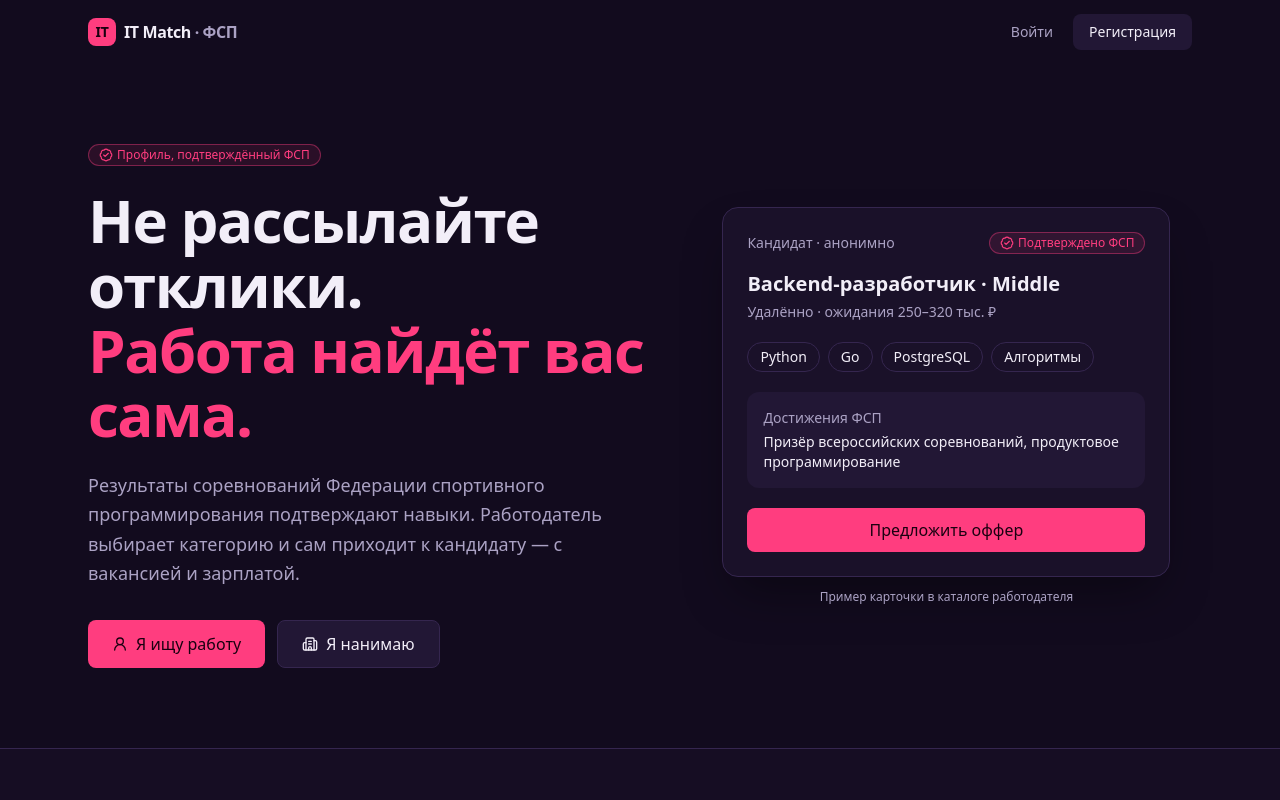
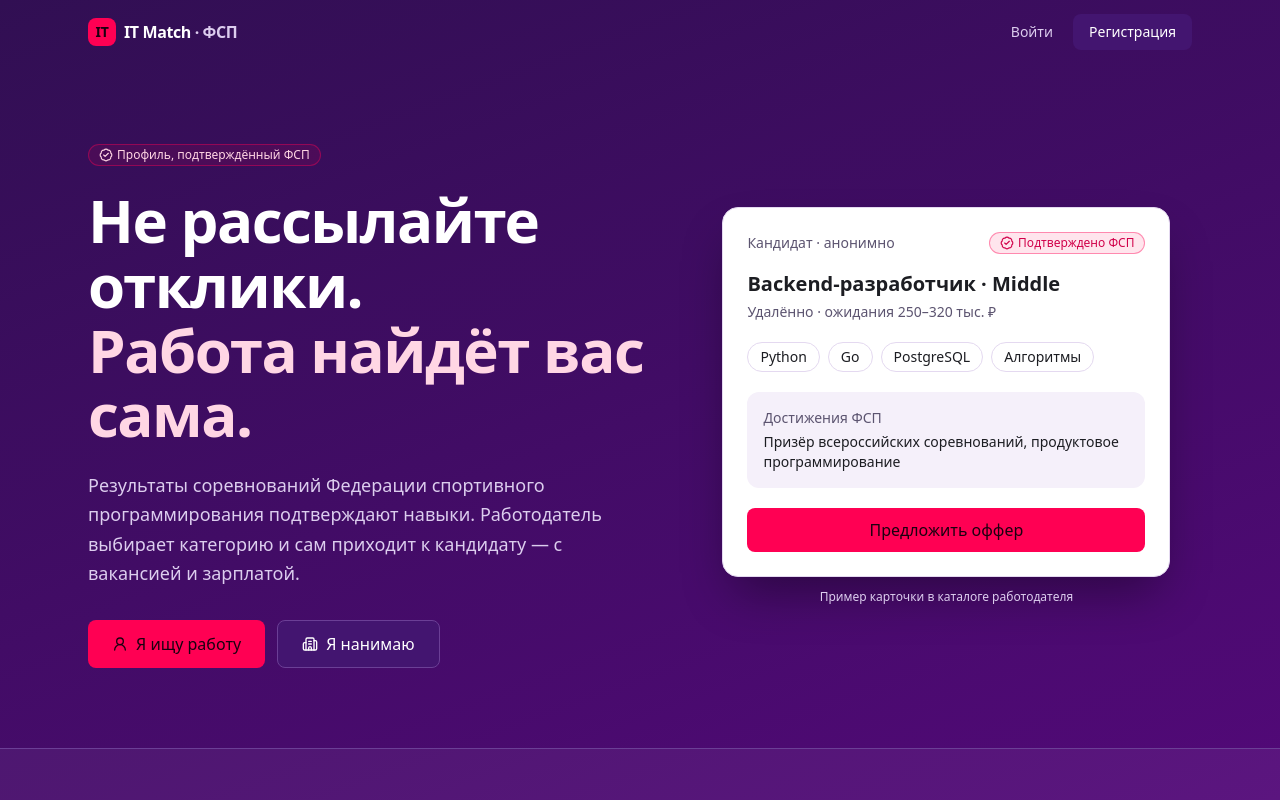
Before and after one commit to LaimOr127/Digital-platform-aggregator-of-IT-vacancies-FSP-, a React (Vite) app in the folder frontend/: page / in a window 1280 px wide. Shown: the top 800 px of the page. Built offline with nearby package versions, Linux system fonts and the light colour scheme.

Commit message:
feat(ui): оформление по шаблону презентации ФСП — фиолетовый фон, белые карточки, плашки заголовков, Montserrat

```diff
--- a/frontend/index.html
+++ b/frontend/index.html
@@ -5,7 +5,7 @@
     <meta name="viewport" content="width=device-width, initial-scale=1.0" />
     <title>IT Match · ФСП</title>
     <meta name="description" content="Агрегатор ИТ-вакансий: работодатель выходит на кандидата с подтверждённым профилем ФСП" />
-    <meta name="theme-color" content="#120b1e" />
+    <meta name="theme-color" content="#310f53" />
   </head>
   <body>
     <div id="root"></div>
--- a/frontend/package.json
+++ b/frontend/package.json
@@ -14,6 +14,7 @@
   },
   "dependencies": {
     "@fontsource-variable/inter": "^5.3.0",
+    "@fontsource-variable/montserrat": "^5.3.0",
     "@hookform/resolvers": "^5.9.1",
     "@tanstack/react-query": "^5.104.0",
     "lucide-react": "^1.49.0",
--- a/frontend/src/features/employer/TestPreviewDialog.tsx
+++ b/frontend/src/features/employer/TestPreviewDialog.tsx
@@ -36,7 +36,7 @@ export function TestPreviewDialog({ vacancy, onClose }: { vacancy: Vacancy | nul
                 </p>
                 <p className="mt-1 font-medium">{q.prompt}</p>
                 {q.code && (
-                  <pre className="mt-2 overflow-x-auto rounded-lg bg-bg p-3 text-xs">
+                  <pre className="mt-2 overflow-x-auto rounded-lg bg-surface-2 p-3 text-xs">
                     <code>{q.code}</code>
                   </pre>
                 )}
--- a/frontend/src/features/landing/Landing.tsx
+++ b/frontend/src/features/landing/Landing.tsx
@@ -95,7 +95,7 @@ export function Landing() {
         </motion.div>
       </section>
 
-      <section aria-labelledby="how" className="border-y border-line bg-surface/50">
+      <section aria-labelledby="how" className="border-y border-line bg-white/5">
         <div className="mx-auto max-w-6xl px-4 py-20 sm:px-6">
           <motion.h2 id="how" {...fadeUp()} className="text-3xl font-semibold tracking-tight">
             Обратная механика подбора
--- a/frontend/src/styles.css
+++ b/frontend/src/styles.css
@@ -1,24 +1,52 @@
 @import "tailwindcss";
 @import "@fontsource-variable/inter";
+@import "@fontsource-variable/montserrat";
 
-/* Дизайн-токены: единственное место, где заданы цвета. Палитра ФСП (из шаблона презентации):
-   глубокий фиолетовый фон, малиновый акцент, лавандовый для справочных статусов.
-   Оттенки высветлены для тёмной темы: контраст текста и бейджей не ниже 4.5:1. */
+/* Дизайн-токены: единственное место, где заданы цвета. Палитра шаблона презентации ФСП:
+   фиолетовый фон (#310F53 -> #520978), белые карточки, малиновый акцент (#FF0053, наведение #FC3777),
+   дополнительные #8A83D1 и #FFD6E4, базовые #FFFFFF и #1C1D22.
+   Два контекста: на фиолетовом фоне текст белый, внутри белых поверхностей (карточки, панели,
+   диалоги) токены текста и статусов переопределены на тёмные — контраст не ниже 4.5:1.
+   Малиновый — для кнопок и плашек; мелкий малиновый текст на фиолетовом не используется
+   (text-accent там светло-розовый). */
 :root {
   color-scheme: dark;
-  --bg: #120b1e;
-  --surface: #1a1129;
-  --surface-2: #221735;
-  --border: #35264f;
-  --text: #f2eef8;
-  --muted: #aba2c4;
-  --accent: #ff3d7f;
-  --accent-strong: #ff6b9b;
+  --bg: #310f53;
+  --bg-end: #520978;
+  --surface: #ffffff;
+  --surface-2: #431570;
+  --border: #6b3f96;
+  --text: #ffffff;
+  --muted: #dccdee;
+  --accent: #ff0053;
+  --accent-strong: #fc3777;
+  --accent-text: #ffd6e4;
   --on-accent: #1a0010;
-  --success: #3ddc97;
-  --warn: #f5c044;
-  --danger: #ff7a52;
-  --info: #a9a3ee;
+  --pill: #ffd6e4;
+  --on-pill: #520978;
+  --success: #6ee7b0;
+  --warn: #ffd27a;
+  --danger: #ffa98a;
+  --info: #c9c4ff;
+}
+
+/* Белые поверхности: всё внутри них читается тёмным по белому. В слое base — чтобы явные
+   text-* утилиты на самих поверхностях имели приоритет. */
+@layer base {
+  .bg-surface,
+  [class*="bg-surface/"],
+  dialog {
+    --surface-2: #f5f0fa;
+    --border: #e4d9f0;
+    --text: #1c1d22;
+    --muted: #5c5470;
+    --accent-text: #d1004a;
+    --success: #0f7a4a;
+    --warn: #8a5a00;
+    --danger: #c2410c;
+    --info: #4b3fb5;
+    color: var(--text);
+  }
 }
 
 @theme inline {
@@ -35,15 +63,33 @@
   --color-warn: var(--warn);
   --color-danger: var(--danger);
   --color-info: var(--info);
+  --color-pill: var(--pill);
+  --color-on-pill: var(--on-pill);
   --font-sans: "Inter Variable", ui-sans-serif, system-ui, sans-serif;
+  --font-display: "Montserrat Variable", "Inter Variable", ui-sans-serif, system-ui, sans-serif;
 }
 
 html,
 body {
-  background: var(--bg);
+  background: linear-gradient(160deg, var(--bg) 0%, var(--bg-end) 100%) fixed var(--bg);
   color: var(--text);
   font-family: var(--font-sans);
   -webkit-font-smoothing: antialiased;
+}
+
+/* Montserrat — заголовки, кнопки и навигация; основной текст, таблицы и формы — Inter */
+h1,
+h2,
+h3,
+button,
+nav a,
+.font-display {
+  font-family: var(--font-display);
+}
+
+/* мелкий малиновый текст: на фиолетовом — светло-розовый, на белом — тёмно-малиновый */
+.text-accent {
+  color: var(--accent-text);
 }
 
 :focus-visible {
@@ -60,6 +106,8 @@ body {
   :root {
     color-scheme: light;
     --bg: #ffffff;
+    --bg-end: #ffffff;
+    --accent-text: #c2004a;
     --surface: #ffffff;
     --surface-2: #f4f5f7;
     --border: #d5d9df;
--- a/frontend/src/ui/AppShell.tsx
+++ b/frontend/src/ui/AppShell.tsx
@@ -137,7 +137,7 @@ export function PageHeader({ title, text, children }: { title: string; text?: st
   return (
     <div className="mb-8 flex flex-wrap items-end justify-between gap-4">
       <div>
-        <h1 className="text-2xl font-semibold tracking-tight sm:text-3xl">{title}</h1>
+        <h1 className="text-2xl font-bold tracking-tight sm:text-3xl">{title}</h1>
         {text && <p className="mt-1.5 max-w-2xl text-sm text-muted">{text}</p>}
       </div>
       {children}
--- a/frontend/src/ui/Card.tsx
+++ b/frontend/src/ui/Card.tsx
@@ -5,6 +5,15 @@ export function Card({ className, ...rest }: HTMLAttributes<HTMLDivElement>) {
   return <div className={cn("rounded-2xl border border-line bg-surface p-6", className)} {...rest} />;
 }
 
+/** Заголовок раздела — плашка со скруглением, как на слайдах шаблона ФСП. */
 export function CardTitle({ className, ...rest }: HTMLAttributes<HTMLHeadingElement>) {
-  return <h2 className={cn("text-base font-semibold tracking-tight", className)} {...rest} />;
+  return (
+    <h2
+      className={cn(
+        "inline-flex w-fit items-center gap-2 rounded-full bg-pill px-3.5 py-1 text-sm font-semibold tracking-tight text-on-pill",
+        className,
+      )}
+      {...rest}
+    />
+  );
 }
```
Also changed, not shown: 2 other files (tests, documents, lock files or other folders).
